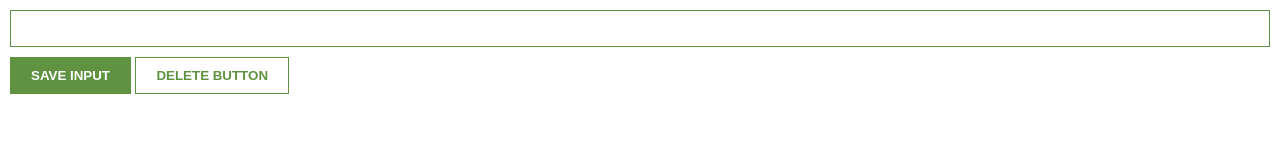
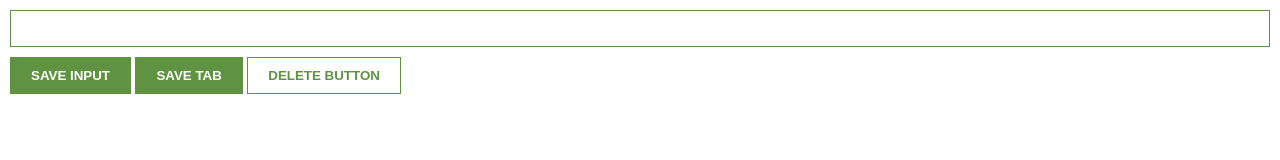
Before and after one commit to GerPut/chrome-extension, a browser extension: page index.html in a window 1280 px wide. Drawn offline with Linux system fonts and the light colour scheme.

Commit message:
Add save tab button.

```diff
--- a/index.html
+++ b/index.html
@@ -12,6 +12,7 @@
 <body>
     <input type="text" id="input-el">
     <button id="input-btn">SAVE INPUT</button>
+    <button id="save-tab">SAVE TAB</button>
     <button id="delete-btn">DELETE BUTTON</button>
     <ul id="ul-el"></ul>
     <script src="app.js"></script>
```
